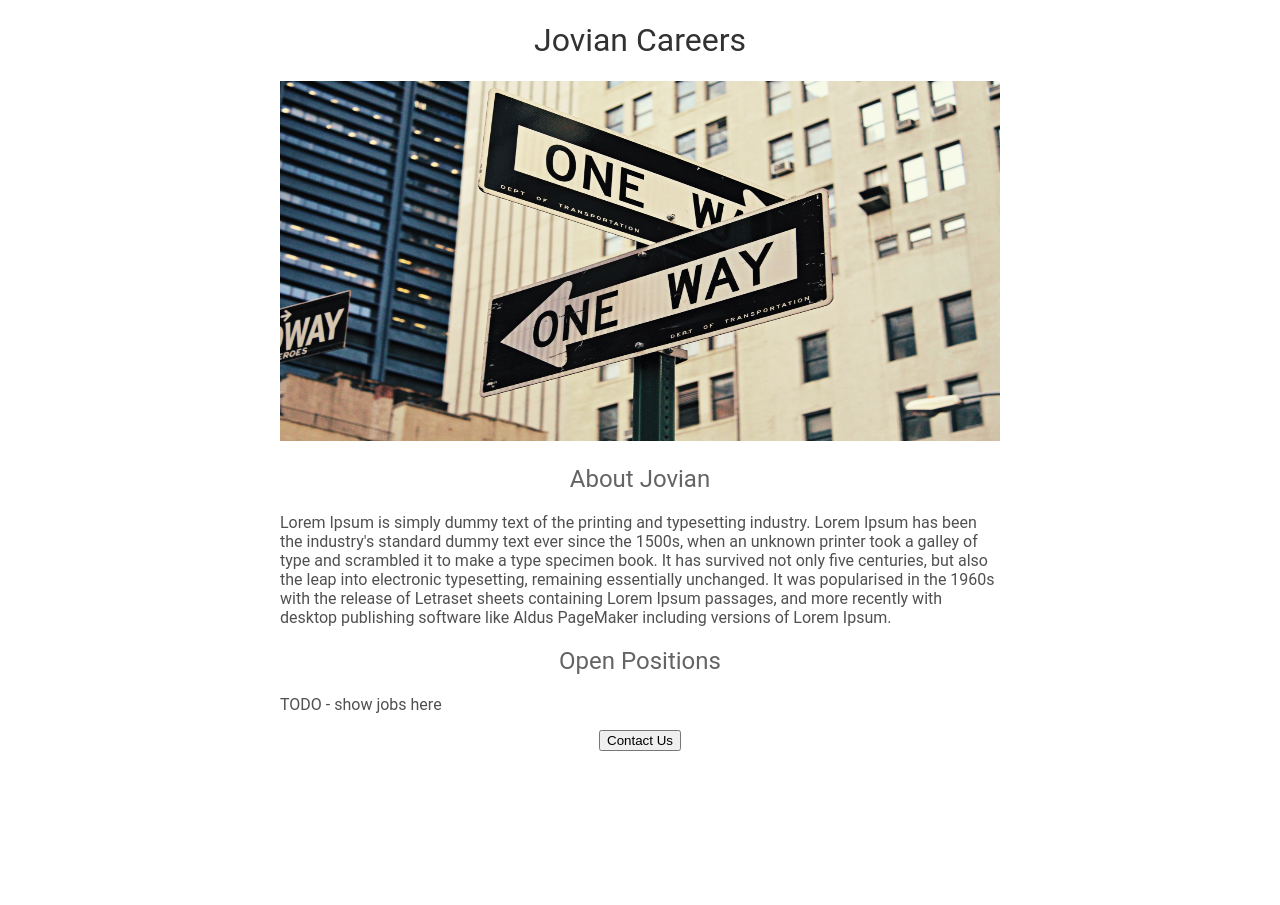
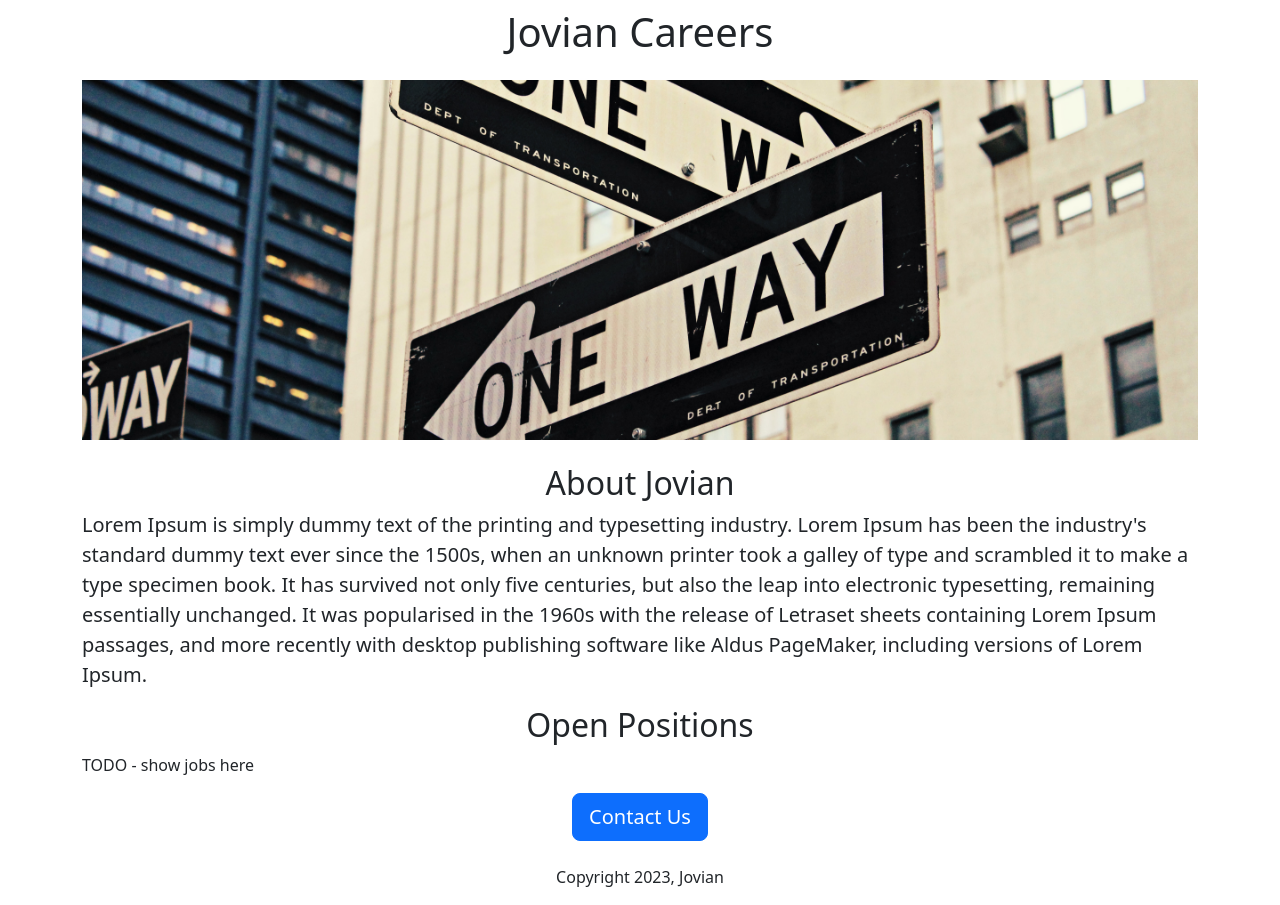
Before and after one commit to Willymwa85/Jovian-employment-search-website, a Flask app: page / in a window 1280 px wide. Before the commit the page ends 751 px from the top, so only its background shows below. Run offline with Flask 3, Linux system fonts and the light colour scheme.

Commit message:
Bootstrap added
Bootstrap aids in designing the web app faster.

```diff
--- a/templates/home.html
+++ b/templates/home.html
@@ -2,48 +2,30 @@
 <html>
   <head>
     <title>Jovian Careers</title>
+    <meta charset="utf-8">
+    <meta name="viewport" content="width=device-width, initial-scale=1">
+    <link href="https://cdn.jsdelivr.net/npm/bootstrap@5.3.0/dist/css/bootstrap.min.css" rel="stylesheet" integrity="sha384-9ndCyUaIbzAi2FUVXJi0CjmCapSmO7SnpJef0486qhLnuZ2cdeRhO02iuK6FUUVM" crossorigin="anonymous">
     <style>
-      h1 {
-        font-size; 40px;
-        font-family: Roboto;
-        font-weight: normal;
-        color: rgb(50, 50, 50);
-        text-align: center;
-      }
       #banner {
+        height: 360px;
         width: 100%;
-        height: 360px;
-        object-fit: covcover     }
-      h2 {
-        font-size; 32px;
-        font-family: Roboto;
-        font-weight: normal;
-        color: rgb(100, 100, 100);
-        text-align: center;
-      }
-      .bodytext {
-        font-family: Roboto;
-        color: rgb(80, 80, 80);
-      }
-
-      #container {
-        max-width: 720px;
-        margin: 0 auto 0 auto;
+        object-fit: cover;
       }
     </style>
   </head>
   <body>
-    <div id="container">
-    <h1>Jovian Careers</h1>
-    <img id="banner" src="https://jovian-employment-search-website--willymwangi1.repl.co/static/banner.jpeg.jpg" >
-    <h2>About Jovian</h2>
-    <p class="bodytext">
-      Lorem Ipsum is simply dummy text of the printing and typesetting industry. Lorem Ipsum has been the industry's standard dummy text ever since the 1500s, when an unknown printer took a galley of type and scrambled it to make a type specimen book. It has survived not only five centuries, but also the leap into electronic typesetting, remaining essentially unchanged. It was popularised in the 1960s with the release of Letraset sheets containing Lorem Ipsum passages, and more recently with desktop publishing software like Aldus PageMaker including versions of Lorem Ipsum.
+    <div class="container">
+    <h1 class="text-center mt-2 mb-4">Jovian Careers</h1>
+    <img class="img-fluid" id="banner" src="https://jovian-employment-search-website--willymwangi1.repl.co/static/banner.jpeg.jpg" >
+    <h2 class="text-center mt-2 mt-4">About Jovian</h2>
+    <p class="lead">
+      Lorem Ipsum is simply dummy text of the printing and typesetting industry. Lorem Ipsum has been the industry's standard dummy text ever since the 1500s, when an unknown printer took a galley of type and scrambled it to make a type specimen book. It has survived not only five centuries, but also the leap into electronic typesetting, remaining essentially unchanged. It was popularised in the 1960s with the release of Letraset sheets containing Lorem Ipsum passages, and more recently with desktop publishing software like Aldus PageMaker, including versions of Lorem Ipsum.
     </p>
-    <h2>Open Positions</h2>
-    <p class="bodytext">TODO - show jobs here</p>
-      <div style="text-align: center">
-    <button>Contact Us</button>
+    <h2 class="text-center">Open Positions</h2>
+    <p>TODO - show jobs here</p>
+      <div class="text-center">
+    <button class="btn btn-primary btn-lg">Contact Us</button>
+        <p class="text-center mt-4">Copyright 2023, Jovian</p>
       </div>
     </div>
   </body>
```
